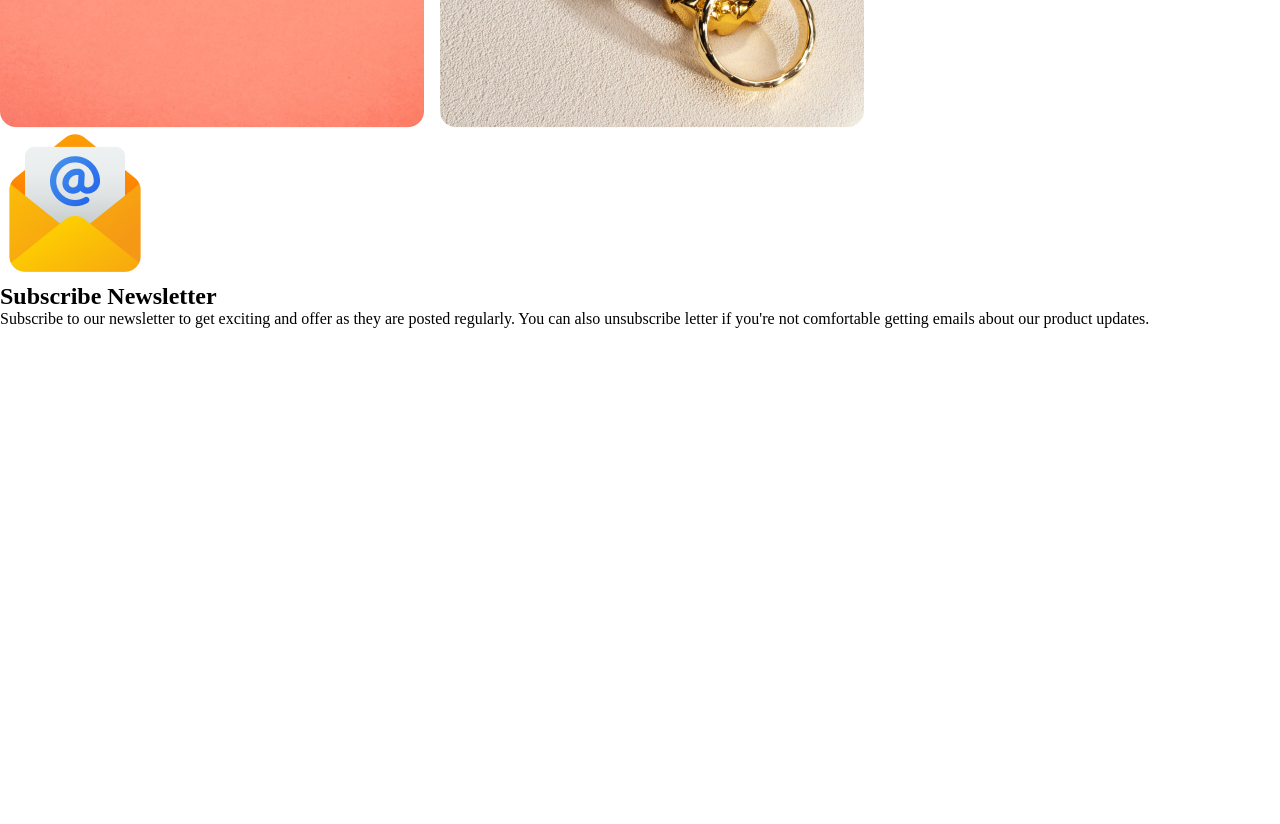
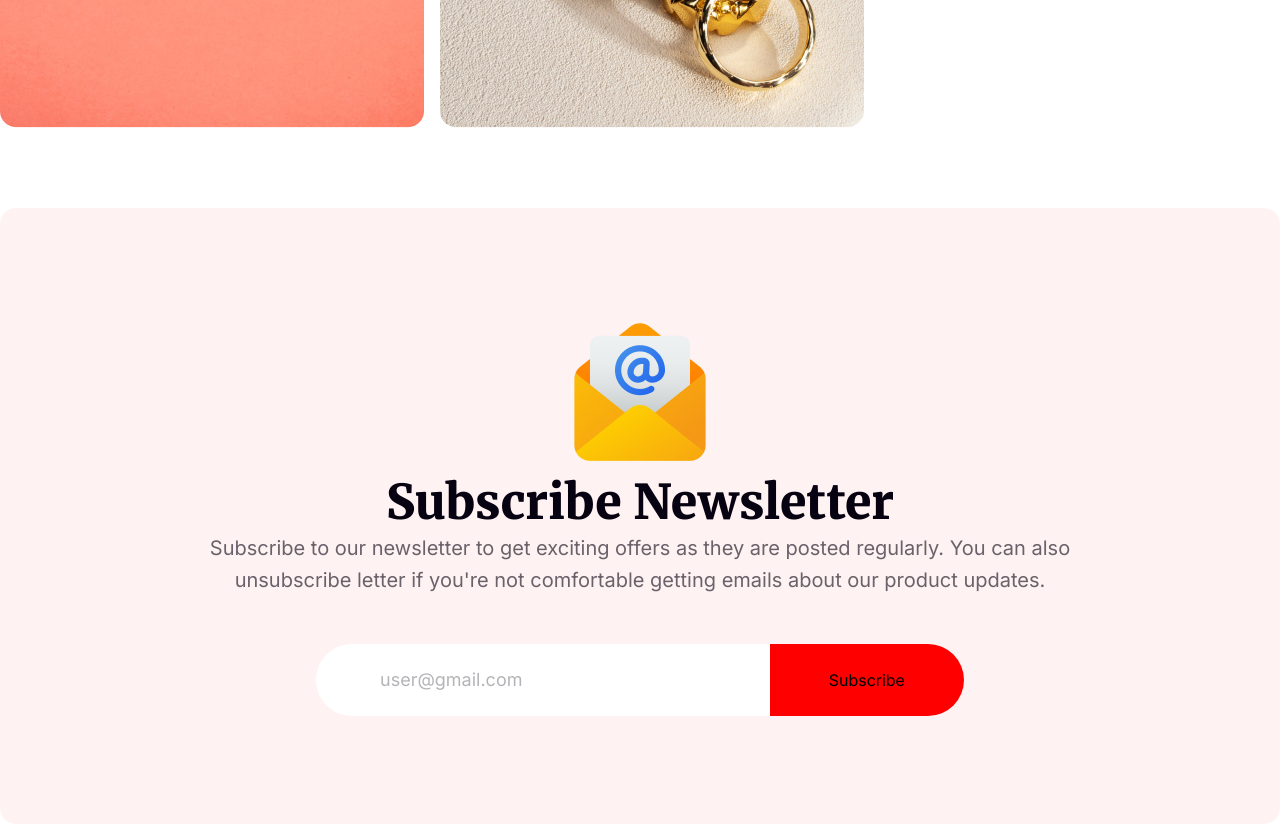
Before and after one commit to Shorno/new-year-offer_PH_Practice, a website built with Vite: page index.html in a window 1280 px wide. Shown: the part 5880-6704 px from the top of the page. Before the commit the page ends 6208 px from the top, so only its background shows below. Built offline with nearby package versions, Linux system fonts and the light colour scheme.

Commit message:
newsletter

```diff
--- a/index.html
+++ b/index.html
@@ -85,7 +85,8 @@
 <section class="image-grid-section container">
     <h2>The best gifts</h2>
     <h1>Our Awesome Portfolio</h1>
-    <p>Check out our latest trendy items in stock. Explore an amazing collection that matches your taste and vive. Explore all beautiful products just made for your preferences.</p>
+    <p>Check out our latest trendy items in stock. Explore an amazing collection that matches your taste and vive.
+        Explore all beautiful products just made for your preferences.</p>
     <div class="image-grid">
         <img src="public/Rectangle%203.png" alt="product bag">
         <img src="public/Rectangle%204.png" alt="product bag">
@@ -97,9 +98,14 @@
 </section>
 
 <section class="newsletter-section container">
-    <img src="/public/Group%2061.png" alt="email">
+    <div><img src="/public/Group%2061.png" alt="email"></div>
     <h1>Subscribe Newsletter</h1>
-    <p>Subscribe to our newsletter to get exciting and offer as they are posted regularly. You can also unsubscribe letter if you're not comfortable getting emails about our product updates.</p>
+    <p>Subscribe to our newsletter to get exciting offers as they are posted regularly. You can also unsubscribe letter
+        if you're not comfortable getting emails about our product updates.</p>
+    <div class="input-button">
+        <div>user@gmail.com</div>
+        <div>Subscribe</div>
+    </div>
 </section>
 </body>
 
--- a/style.css
+++ b/style.css
@@ -268,7 +268,8 @@
     font-weight: 500;
     line-height: 32px; /* 160% */
 }
-.text-red{
+
+.text-red {
     color: #F00;
     text-align: center;
     font-family: "Merriweather", serif;
@@ -280,8 +281,7 @@
 }
 
 
-
-.text-black{
+.text-black {
     color: #070211;
     font-family: "Merriweather", serif;
     font-size: 72px;
@@ -289,7 +289,8 @@
     font-weight: 900;
     line-height: normal;
 }
-.holiday-section h2{
+
+.holiday-section h2 {
     color: #070211;
     font-family: "Inter", serif;
     font-size: 24px;
@@ -298,7 +299,7 @@
     line-height: normal;
 }
 
-.img-container{
+.img-container {
     position: relative;
     margin-top: 5rem;
     display: flex;
@@ -307,7 +308,7 @@
     gap: 4rem;
 }
 
-.img-container :nth-of-type(3){
+.img-container :nth-of-type(3) {
     position: absolute;
     bottom: 0;
     left: 8rem;
@@ -315,12 +316,12 @@
 }
 
 
-.image-grid-section{
+.image-grid-section {
     font-family: "Inter", serif;
     margin-top: 5rem;
     display: flex;
     flex-direction: column;
-    gap:1rem;
+    gap: 1rem;
 }
 
 
@@ -341,6 +342,7 @@
     line-height: normal;
     text-transform: uppercase;
 }
+
 .image-grid-section h1 {
     color: #070211;
     font-family: "Merriweather", serif;
@@ -351,8 +353,79 @@
     text-transform: capitalize;
 }
 
-.image-grid{
+.image-grid {
     display: flex;
     flex-wrap: wrap;
     gap: 1rem;
 }
+
+.newsletter-section {
+    display: flex;
+    flex-direction: column;
+    margin-top: 5rem;
+    border-radius: 16px;
+    background: rgba(255, 0, 0, 0.05);
+    height: 616px;
+    justify-content: center;
+    align-items: center;
+
+}
+
+.newsletter-section h1 {
+    color: #070211;
+    text-align: center;
+    font-family: "Merriweather", serif;
+    font-size: 48px;
+    font-style: normal;
+    font-weight: 900;
+    line-height: normal;
+    text-transform: capitalize;
+}
+
+.newsletter-section p {
+    width: 896px;
+    color: rgba(7, 2, 17, 0.60);
+    text-align: center;
+    font-family: "Inter", serif;
+    font-size: 20px;
+    font-style: normal;
+    font-weight: 400;
+    line-height: 32px; /* 160% */
+}
+
+.input-button {
+    margin-top: 3rem;
+    display: flex;
+    width: 648px;
+    justify-content: space-between;
+    align-items: center;
+}
+
+.input-button :nth-of-type(1) {
+    border-radius: 50px 0 0 50px;
+    background: #FFF;
+    height: 72px;
+    display: flex;
+    align-items: center;
+    width: 70%;
+    padding-left: 4rem;
+    color: rgba(7, 2, 17, 0.30);
+    text-align: center;
+    font-family: "Inter", serif;
+    font-size: 18px;
+    font-style: normal;
+    font-weight: 400;
+    line-height: normal;
+
+}
+.input-button :nth-of-type(2) {
+    border-radius: 0 50px 50px 0;
+    background: #F00;
+    height: 72px;
+    display: flex;
+    justify-content: center;
+    align-items: center;
+    width: 30%;
+    font-family: "Inter", serif;
+
+}
```
